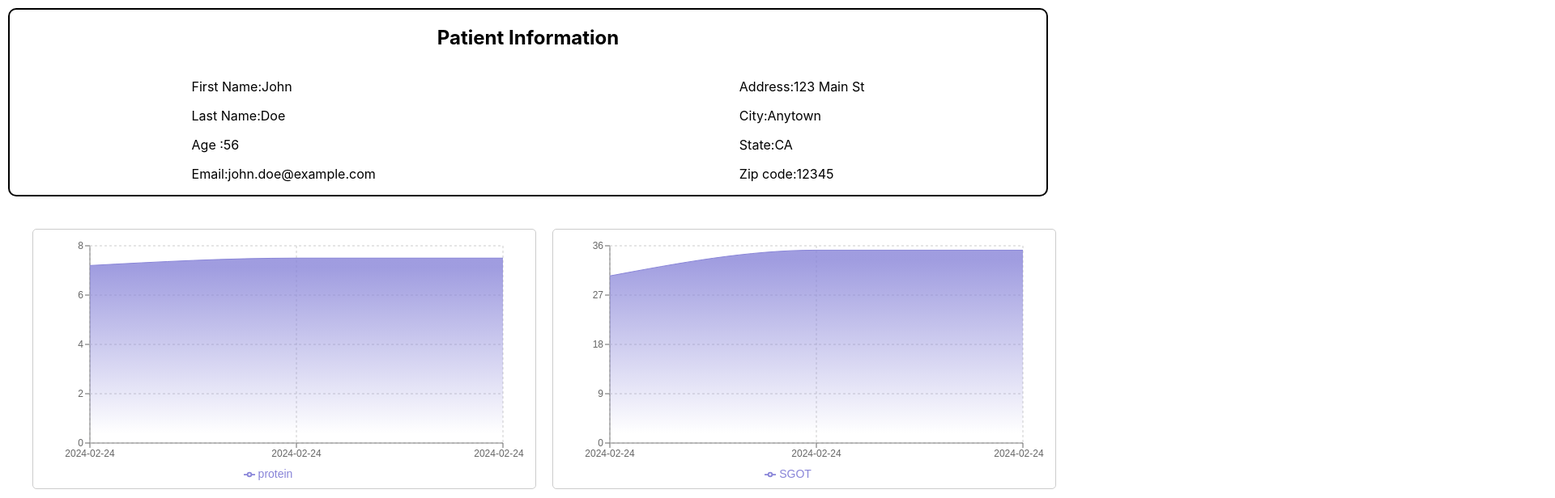
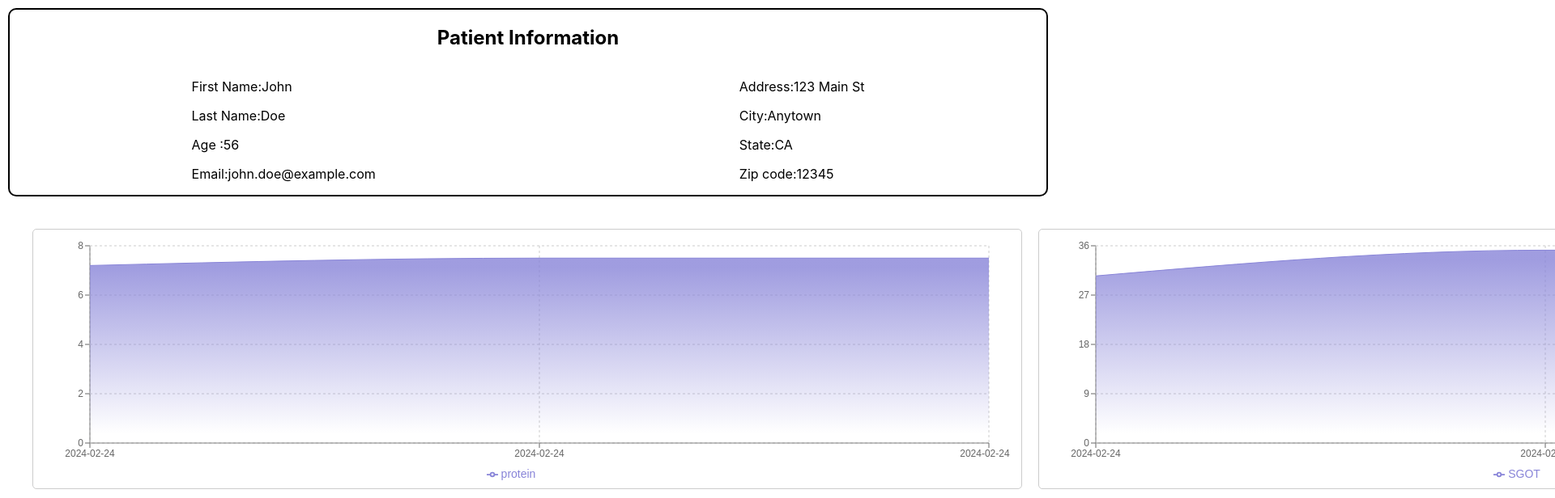
Before and after one commit to SujayMahore/Semi-Colons, a React (Create React App) app: page / in a window 1280 px wide. Shown: the top 616 px of the page at 81% size, 1920 px wide, since content can reach past the window. Built offline with nearby package versions, Linux system fonts and the light colour scheme.

Commit message:
Update AreaChartTemplate.js

```diff
--- a/src/components/AreaChartTemplate.js
+++ b/src/components/AreaChartTemplate.js
@@ -21,7 +21,7 @@ const AreaChartTemplate = ({data,datakey,isOdd}) => {
     <>
         <div className="chart">
             <AreaChart
-              width={isOdd ? 1200: 600}
+              width={ 1200}
               height={300}
               data={data}
               margin={{ top: 10, right: 30, left: 0, bottom: 0 }}
```
